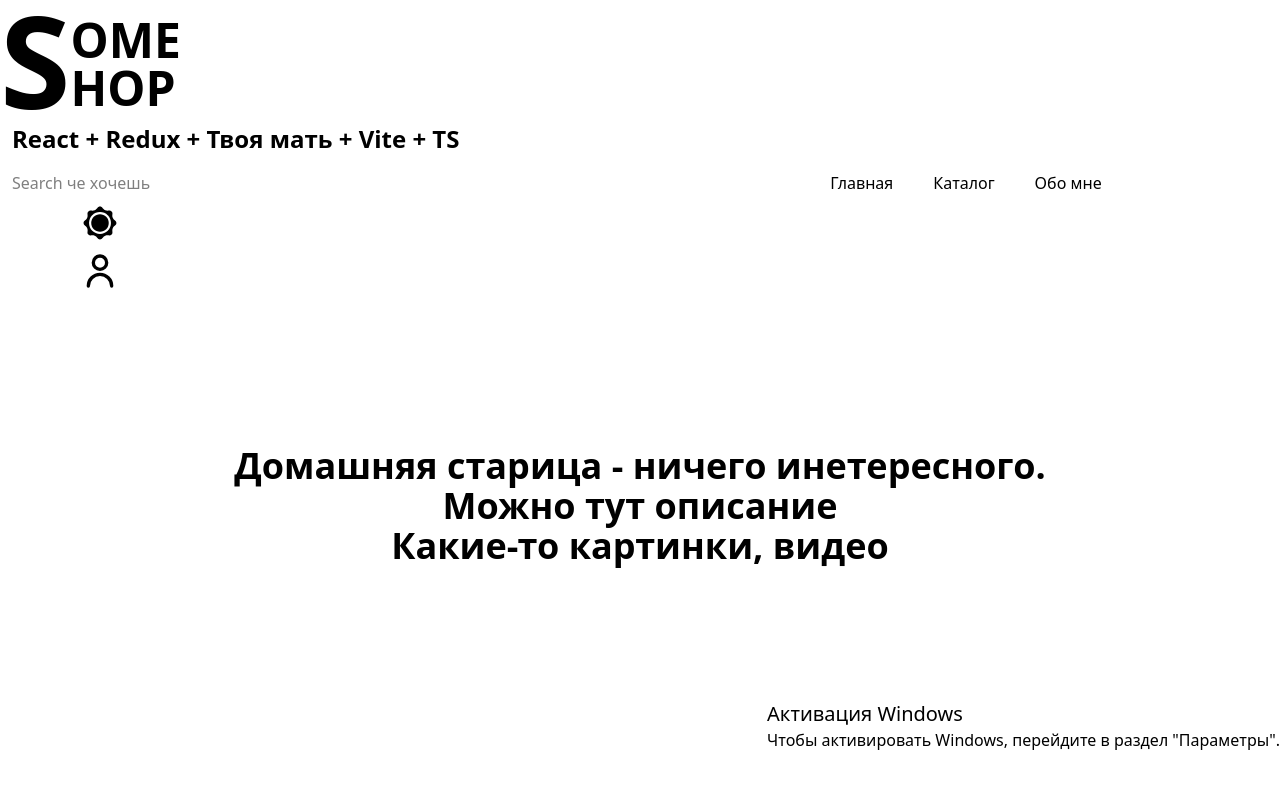
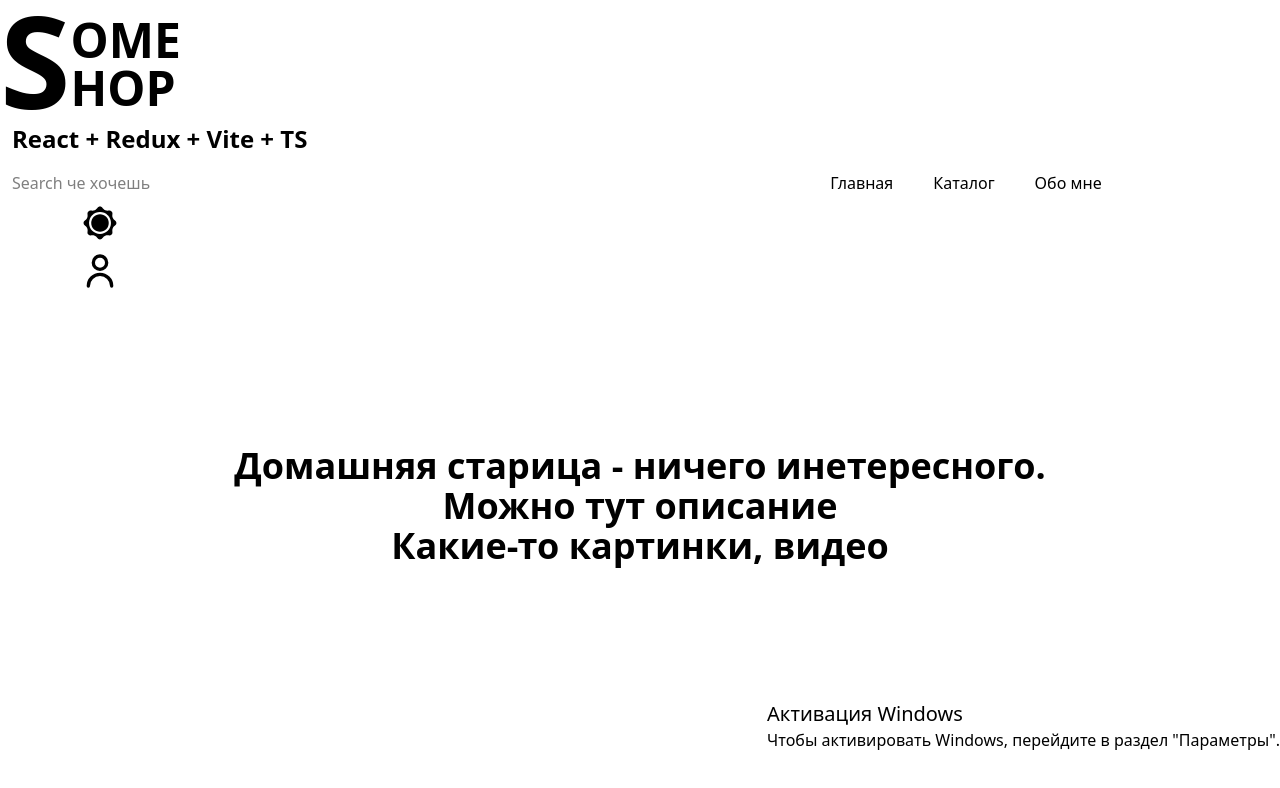
Before and after one commit to t1prog/shop, a React (Vite) app: page / in a window 1280 px wide. Shown: the top 788 px of the page. Built offline with nearby package versions, Linux system fonts and the light colour scheme.

Commit message:
главное изменение

```diff
--- a/src/components/layout/header/Header.tsx
+++ b/src/components/layout/header/Header.tsx
@@ -12,7 +12,7 @@ const Header = () => {
         <div className="flex flex-1 flex-col">
           <div className="flex-1 px-3 py-2 flex items-end">
             <span className="text-2xl font-semibold w-full cursor-default">
-              React + Redux + <span title="шлюха">Твоя мать</span> + Vite + TS
+              React + Redux + Vite + TS
             </span>
           </div>
           <div className="flex flex-row flex-1 items-end place-content-end-safe">
```
